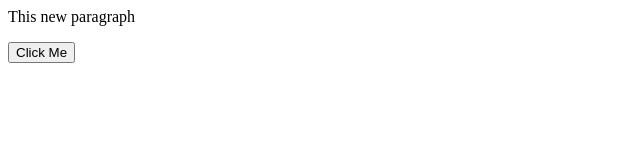
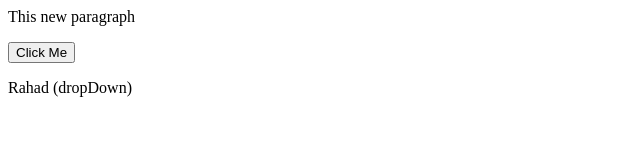
Before and after one commit to Rahad-Max/Local-Repo, a plain HTML site: page index.html in a window 1280 px wide. Shown: the whole page, without its empty margins (0-640 px from the left). Drawn offline with Linux system fonts and the light colour scheme.

Commit message:
dropDown

```diff
--- a/index.html
+++ b/index.html
@@ -1,2 +1,3 @@
 <p> This new paragraph</p>
 <button>Click Me</button>
+<p> Rahad (dropDown) </p>
```
